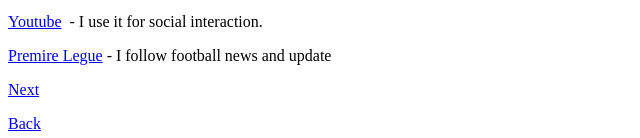
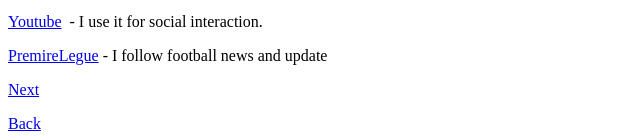
Before and after one commit to derecksangiwa-web/is181-gi-html, a plain HTML site: page Mike.html in a window 1280 px wide. Shown: the part 2781-2919 px from the top of the page, 0-640 px from the left. Drawn offline with Linux system fonts and the light colour scheme.

Commit message:
Add files via upload

```diff
--- a/Mike.html
+++ b/Mike.html
@@ -68,7 +68,7 @@
 <p>
     <a href="https://www.instagram.com">Instagram</a>&nbsp;- I use it for entertainment and learning.
     <p><a href="https://www.youtube.com">Youtube</a>&nbsp; - I use it for social interaction.</p>
-   <p><a href="https://www.Premire Legue.com">Premire Legue</a>&nbsp;- I follow football news and update</p>
+   <p><a href="https://www.PremireLegue.com">PremireLegue</a>&nbsp;- I follow football news and update</p>
 </p>
 <p><a href="Catheline.html">Next</a></p>
 <a href="Aminata.html">Back</a>
```
